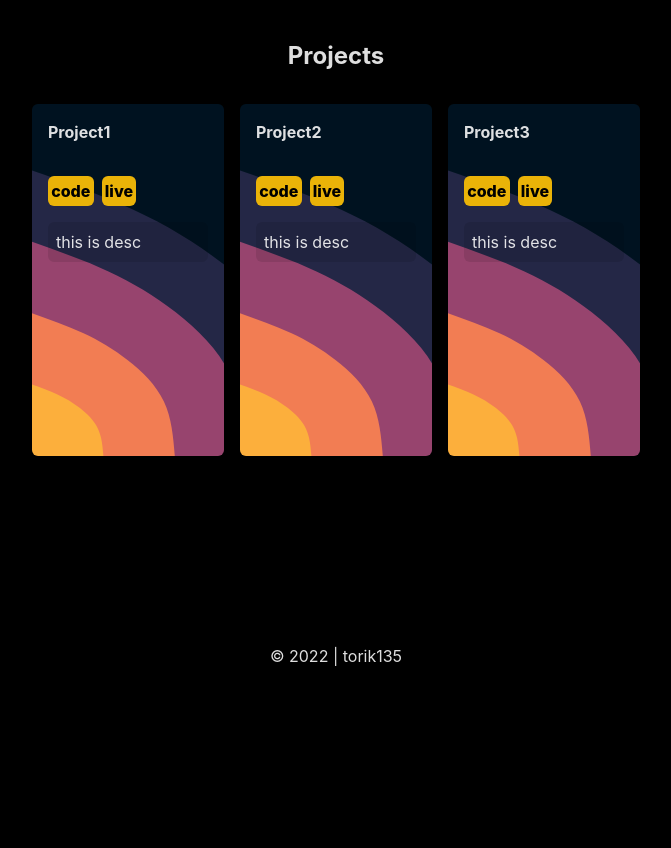
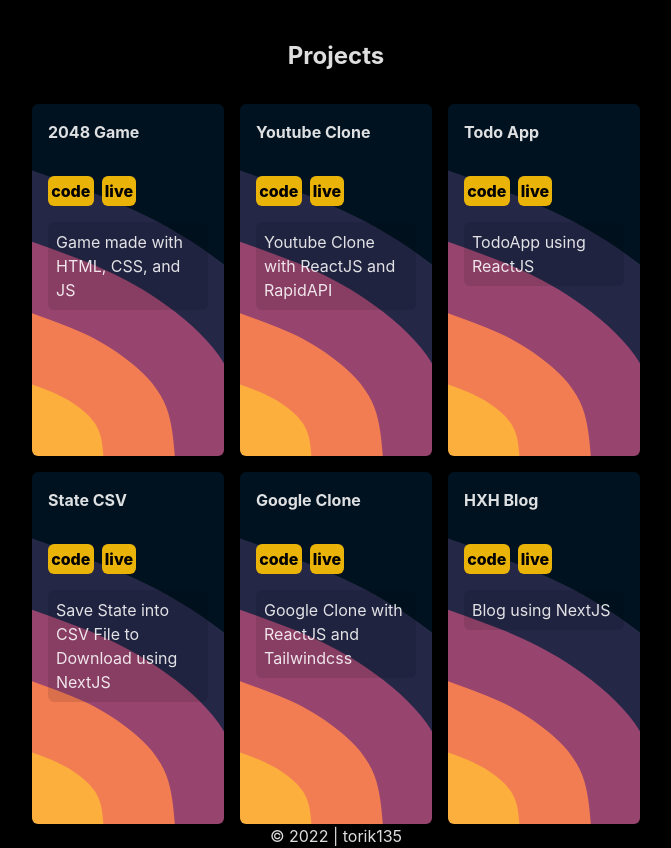
Before and after one commit to torik135/web-portofolio-react, a React (Vite) app: page / in a window 1280 px wide. Shown: the part 1228-2076 px from the top of the page, without its empty margins (304-975 px from the left). Before the commit the page ends 1896 px from the top, so only its background shows below. Built offline with nearby package versions, Linux system fonts and the light colour scheme.

Commit message:
Update ProjectsSkills.tsx

```diff
--- a/src/pages/ProjectsSkills/ProjectsSkills.tsx
+++ b/src/pages/ProjectsSkills/ProjectsSkills.tsx
@@ -3,22 +3,40 @@ import { Projects, IProjectList, Skills } from '../../components';
 
 const ProjectLists: IProjectList[] = [
   {
-    name: 'project1',
-    code: 'github.com/torik135/project1',
-    live: 'http:live.com/project1',
-    desc: 'this is desc',
+    name: '2048 game',
+    code: 'https://github.com/torik135/js-game',
+    live: 'https://js-game-sooty.vercel.app',
+    desc: 'Game made with HTML, CSS, and JS',
   },
   {
-    name: 'project2',
-    code: 'github.com/torik135/project2',
-    live: 'http:live.com/project2',
-    desc: 'this is desc',
+    name: 'Youtube Clone',
+    code: 'https://github.com/torik135/react-youtube-rapidapi',
+    live: 'https://react-youtube-rapidapi.vercel.app',
+    desc: 'Youtube Clone with ReactJS and RapidAPI',
   },
   {
-    name: 'project3',
-    code: 'github.com/torik135/project3',
-    live: 'http:live.com/project3',
-    desc: 'this is desc',
+    name: 'Todo App',
+    code: 'https://github.com/torik135/todoapp',
+    live: 'https://todoapp-two-xi.vercel.app',
+    desc: 'TodoApp using ReactJS',
+  },
+  {
+    name: 'State CSV',
+    code: 'https://github.com/torik135/nextjs-state-csv',
+    live: 'https://nextjs-state-csv.vercel.app',
+    desc: 'Save State into CSV File to Download using NextJS',
+  },
+  {
+    name: 'Google Clone',
+    code: 'https://github.com/torik135/googel-reactjs-tailwind',
+    live: 'https://this-search.netlify.app/search',
+    desc: 'Google Clone with ReactJS and Tailwindcss',
+  },
+  {
+    name: 'HXH Blog',
+    code: 'https://github.com/torik135/HXH-blog',
+    live: 'https://this-hxh-blog.vercel.app',
+    desc: 'Blog using NextJS',
   },
 ];
 
```
